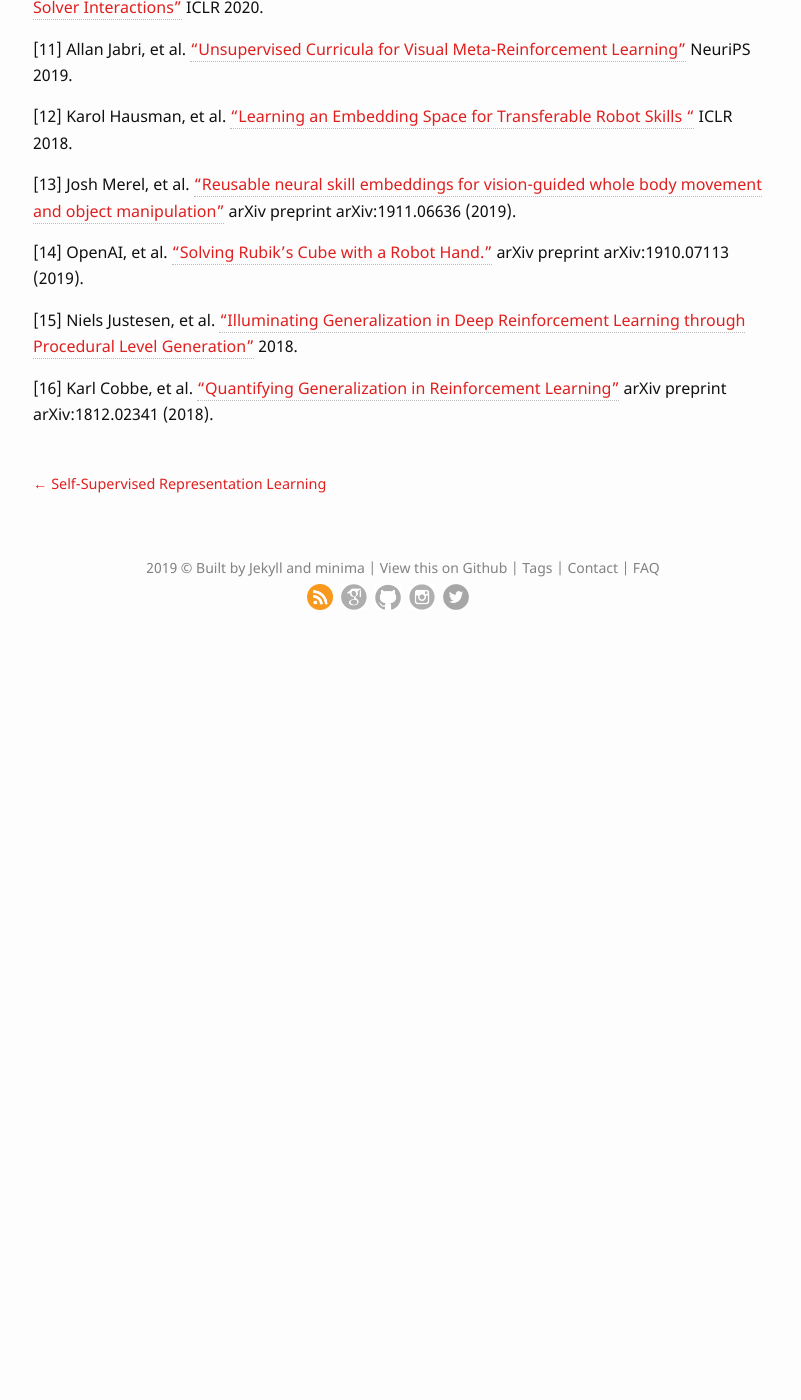
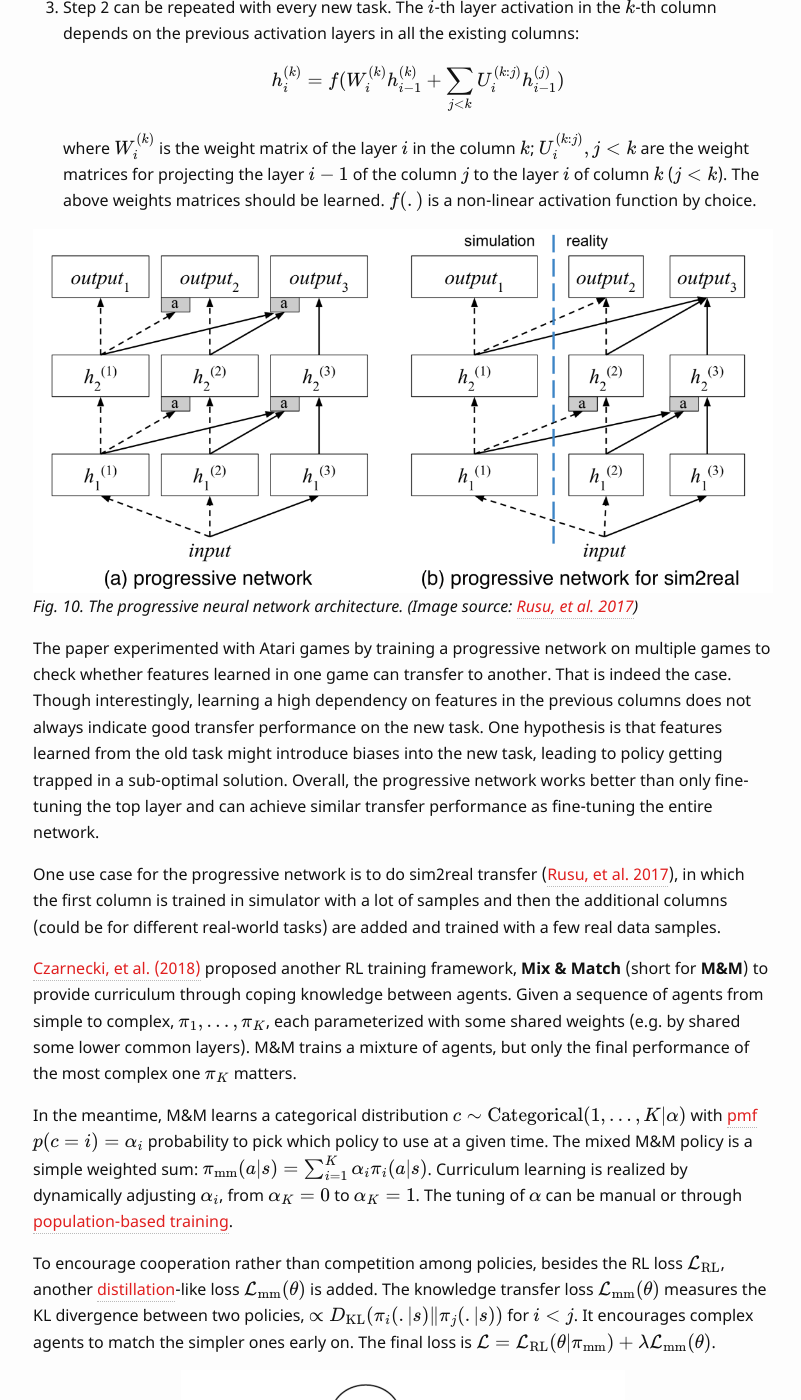
Before and after one commit to lilianweng/lil-log, a Jekyll site: the page built from _posts/2020-01-29-curriculum-for-reinforcement-learning.md, in a window 1280 px wide and 1400 px high, scrolled down 13736 px. Shown: the whole window, without its empty margins (237-1038 px from the left). Built offline with Jekyll 4.4.1, drawn with Linux system fonts in a browser that asks for light colours; formulas are drawn with MathJax 3; comment, search, counter and statistics services are not loaded; before the commit the page ends 14366 px from its top, so only the background shows below that; some of the changed text lies outside the part shown.

Commit message:
add curriculum through distillation

```diff
--- a/_posts/2020-01-29-curriculum-for-reinforcement-learning.md
+++ b/_posts/2020-01-29-curriculum-for-reinforcement-learning.md
@@ -12,7 +12,8 @@ tags: reinforcement-learning generative-model meta-learning
 
 <!--more-->
 
-<span style="color: #286ee0;">[Updated on 2020-02-03: mentioning <a href="#pcg">PCG</a> in the "Task-Specific Curriculum" section.</span>
+<span style="color: #286ee0;">[Updated on 2020-02-03: mentioning <a href="#pcg">PCG</a> in the "Task-Specific Curriculum" section.</span><br/>
+<span style="color: #286ee0;">[Updated on 2020-02-04: Add a new <a href="#curriculum-through-distillation">"curriculum through distillation"</a> section.</span>
 
 It sounds like an impossible task if we want to teach integral or derivative to a 3-year-old who does not even know basic arithmetics. That's why education is important, as it provides a systematic way to break down complex knowledge and a nice curriculum for teaching concepts from simple to hard. A curriculum makes learning difficult things easier and approachable for us humans. But, how about machine learning models? Can we train our models more efficiently with a curriculum? Can we design a curriculum to speed up learning?
 
@@ -332,6 +333,48 @@ Learning a latent skill space can be done in different ways, such as in [Hausman
 
 
 
+## Curriculum through Distillation
+
+[I was thinking of the name of this section for a while, deciding between cloning, inheritance, and distillation. Eventually, I picked distillation because it sounds the coolest B-)]
+
+The motivation for the **progressive neural network** ([Rusu et al. 2016](https://arxiv.org/abs/1606.04671)) architecture is to efficiently transfer learned skills between different tasks and in the meantime avoid catastrophic forgetting. The curriculum is realized through a set of progressively stacked neural network towers (or "columns", as in the paper).
+
+A progressive network has the following structure:
+1. It starts with a single column containing $$L$$ layers of neurons, in which the corresponding activation layers are labelled as $$h^{(1)}_i, i=1, \dots, L$$. We first train this single-column network for one task to convergence, achieving parameter config $$\theta^{(1)}$$.
+2. Once switch to the next task, we need to add a new column to adapt to the new context while freezing $$\theta^{(1)}$$ to lock down the learned skills from the previous task. The new column has activation layers labelled as $$h^{(2)}_i, i=1, \dots, L$$, and parameters $$\theta^{(2)}$$.
+3. Step 2 can be repeated with every new task. The $$i$$-th layer activation in the $$k$$-th column depends on the previous activation layers in all the existing columns:
+
+    $$
+    h^{(k)}_i = f(W^{(k)}_i h^{(k)}_{i-1} + \sum_{j < k} U_i^{(k:j)} h^{(j)}_{i-1})
+    $$
+
+    where $$W^{(k)}_i$$ is the weight matrix of the layer $$i$$ in the column $$k$$; $$U_i^{(k:j)}, j < k$$ are the weight matrices for projecting the layer $$i-1$$ of the column $$j$$ to the layer $$i$$ of column $$k$$ ($$ j < k $$). The above weights matrices should be learned. $$f(.)$$ is a non-linear activation function by choice.
+
+
+![Progressive networks]({{ '/assets/images/progressive-networks.png' | relative_url }})
+{: style="width: 100%;" class="center"}
+*Fig. 10. The progressive neural network architecture. (Image source: [Rusu, et al. 2017](https://arxiv.org/abs/1610.04286))*
+
+
+The paper experimented with Atari games by training a progressive network on multiple games to check whether features learned in one game can transfer to another. That is indeed the case. Though interestingly, learning a high dependency on features in the previous columns does not always indicate good transfer performance on the new task. One hypothesis is that features learned from the old task might introduce biases into the new task, leading to policy getting trapped in a sub-optimal solution. Overall, the progressive network works better than only fine-tuning the top layer and can achieve similar transfer performance as fine-tuning the entire network.
+
+
+One use case for the progressive network is to do sim2real transfer ([Rusu, et al. 2017](https://arxiv.org/abs/1610.04286)), in which the first column is trained in simulator with a lot of samples and then the additional columns (could be for different real-world tasks) are added and trained with a few real data samples.
+
+
+[Czarnecki, et al. (2018)](https://arxiv.org/abs/1806.01780) proposed another RL training framework, **Mix & Match** (short for **M&M**) to provide curriculum through coping knowledge between agents. Given a sequence of agents from simple to complex, $$\pi_1, \dots, \pi_K$$, each parameterized with some shared weights (e.g. by shared some lower common layers). M&M trains a mixture of agents, but only the final performance of the most complex one $$\pi_K$$ matters.
+
+
+In the meantime, M&M learns a categorical distribution $$c \sim \text{Categorical}(1, \dots, K \vert \alpha)$$ with [pmf](https://en.wikipedia.org/wiki/Probability_mass_function) $$p(c=i) = \alpha_i$$ probability to pick which policy to use at a given time. The mixed M&M policy is a simple weighted sum: $$\pi_\text{mm}(a \vert s) = \sum_{i=1}^K \alpha_i \pi_i(a \vert s)$$. Curriculum learning is realized by dynamically adjusting $$\alpha_i$$, from $$\alpha_K=0$$ to $$\alpha_K=1$$. The tuning of $$\alpha$$ can be manual or through [population-based training]({{ site.baseurl }}{% post_url 2019-09-05-evolution-strategies%}#hyperparameter-tuning-pbt).
+
+To encourage cooperation rather than competition among policies, besides the RL loss $$\mathcal{L}_\text{RL}$$, another [distillation](https://arxiv.org/abs/1511.06295)-like loss $$\mathcal{L}_\text{mm}(\theta)$$ is added. The knowledge transfer loss $$\mathcal{L}_\text{mm}(\theta)$$ measures the KL divergence between two policies, $$\propto D_\text{KL}(\pi_{i}(. \vert s) \| \pi_j(. \vert s))$$ for $$i < j$$. It encourages complex agents to match the simpler ones early on. The final loss is $$\mathcal{L} = \mathcal{L}_\text{RL}(\theta \vert \pi_\text{mm}) + \lambda \mathcal{L}_\text{mm}(\theta)$$.
+
+
+![Mix & Match]({{ '/assets/images/mix-and-match.png' | relative_url }})
+{: style="width: 60%;" class="center"}
+*Fig. 11. The Mix & Match architecture for training a mixture of policies.  (Image source: [Czarnecki, et al., 2018](https://arxiv.org/abs/1806.01780))*
+
+
 ## References
 
 [1] Jeffrey L. Elman. ["Learning and development in neural networks: The importance of starting small."](http://citeseerx.ist.psu.edu/viewdoc/download?doi=10.1.1.128.4487&rep=rep1&type=pdf) Cognition 48.1 (1993): 71-99.
@@ -362,6 +405,12 @@ Learning a latent skill space can be done in different ways, such as in [Hausman
 
 [14] OpenAI, et al. ["Solving Rubik's Cube with a Robot Hand."](https://arxiv.org/abs/1910.07113) arXiv preprint arXiv:1910.07113 (2019).
 
-[15] Niels Justesen, et al. [“Illuminating Generalization in Deep Reinforcement Learning through Procedural Level Generation”](https://arxiv.org/abs/1806.10729) 2018.
+[15] Niels Justesen, et al. ["Illuminating Generalization in Deep Reinforcement Learning through Procedural Level Generation"](https://arxiv.org/abs/1806.10729) NeurIPS 2018 Deep RL Workshop.
 
-[16] Karl Cobbe, et al. [“Quantifying Generalization in Reinforcement Learning”](https://arxiv.org/abs/1812.02341) arXiv preprint arXiv:1812.02341 (2018).
+[16] Karl Cobbe, et al. ["Quantifying Generalization in Reinforcement Learning"](https://arxiv.org/abs/1812.02341) arXiv preprint arXiv:1812.02341 (2018).
+
+[17] Andrei A. Rusu et al. ["Progressive Neural Networks"](https://arxiv.org/abs/1606.04671) arXiv preprint arXiv:1606.04671 (2016).
+
+[18] Andrei A. Rusu et al. ["Sim-to-Real Robot Learning from Pixels with Progressive Nets."](https://arxiv.org/abs/1610.04286) CoRL 2017.
+
+[19] Wojciech Marian Czarnecki, et al. ["Mix & Match – Agent Curricula for Reinforcement Learning."](https://arxiv.org/abs/1806.01780) ICML 2018.
```
Also changed, not shown: other parts of _posts/2020-01-29-curriculum-for-reinforcement-learning.md (+2 -2 lines), assets/images/mix-and-match.png (added), assets/images/progressive-networks.png (added), assets/images/types-of-curriculum-2.png (added).
